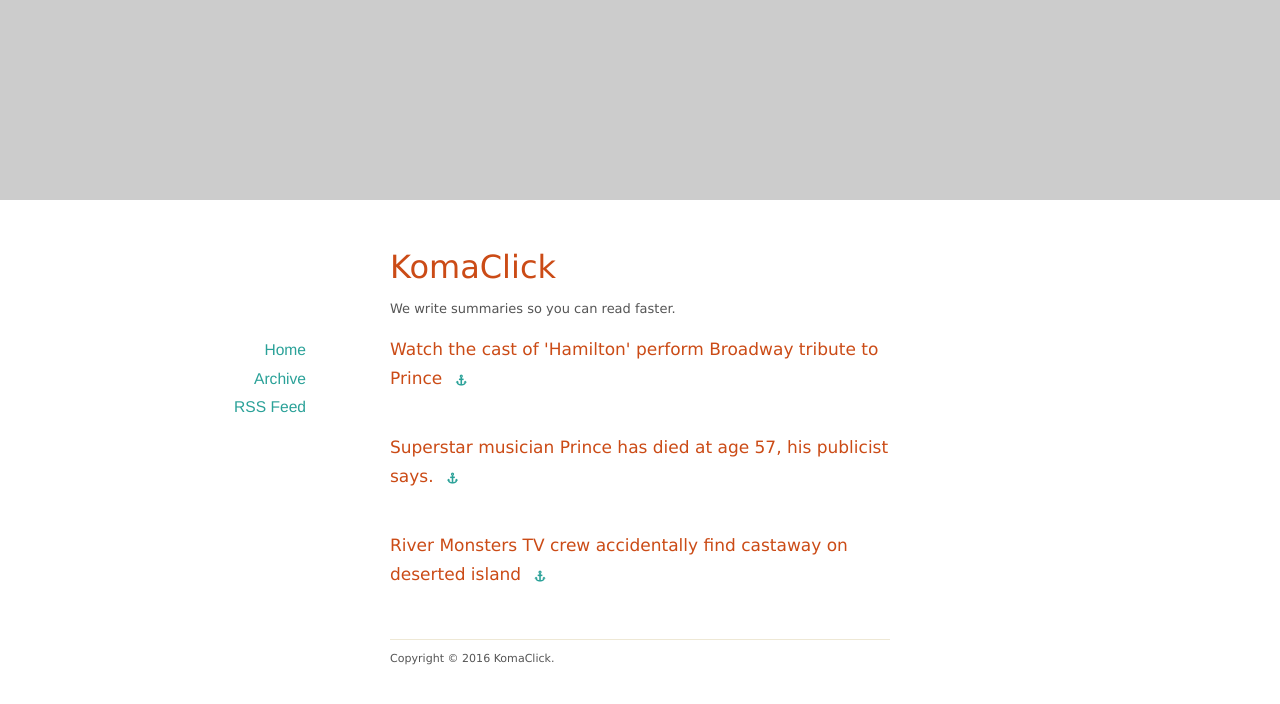
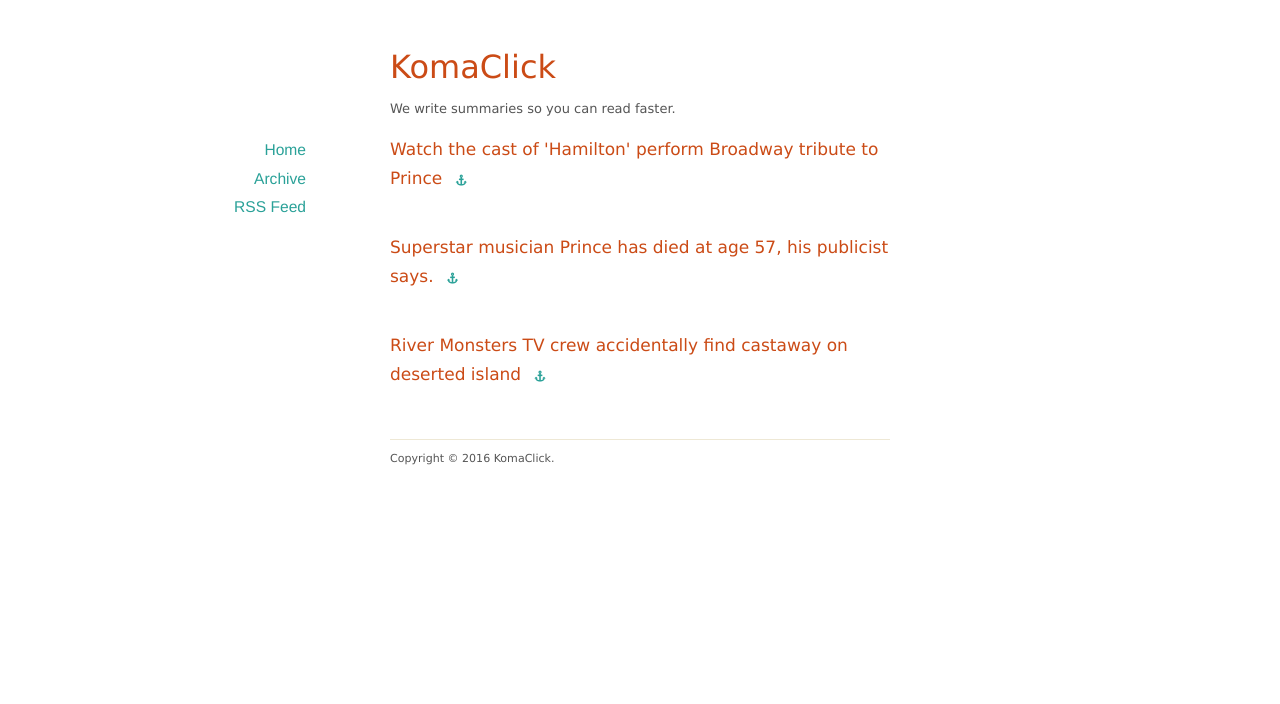
Before and after one commit to Ideadrops/komaclick.github.io, a Jekyll site: the page built from archives/index.html, in a window 1280 px wide. Shown: the top 704 px of the page. Built offline with Jekyll 4.4.1, drawn with Linux system fonts in a browser that asks for light colours; nearby versions of some CDN libraries.

Commit message:
ad fixes

```diff
--- a/_layouts/default.html
+++ b/_layouts/default.html
@@ -27,10 +27,10 @@
 
 <body>
 
-<div class="head-ad" style="width:100%;background: #ccc;">
+<div class="head-ad" style="text-align:center;width:100%;background: #ccc;">
 		<!-- Responsiver banner -->
 		<ins class="adsbygoogle"
-			style="display:block;padding:100px;"
+			style="display:block;padding:0 100px;"
 			data-ad-client="ca-pub-7004039348107787"
 			data-ad-slot="9147249750"
 			data-ad-format="auto"></ins>
```
